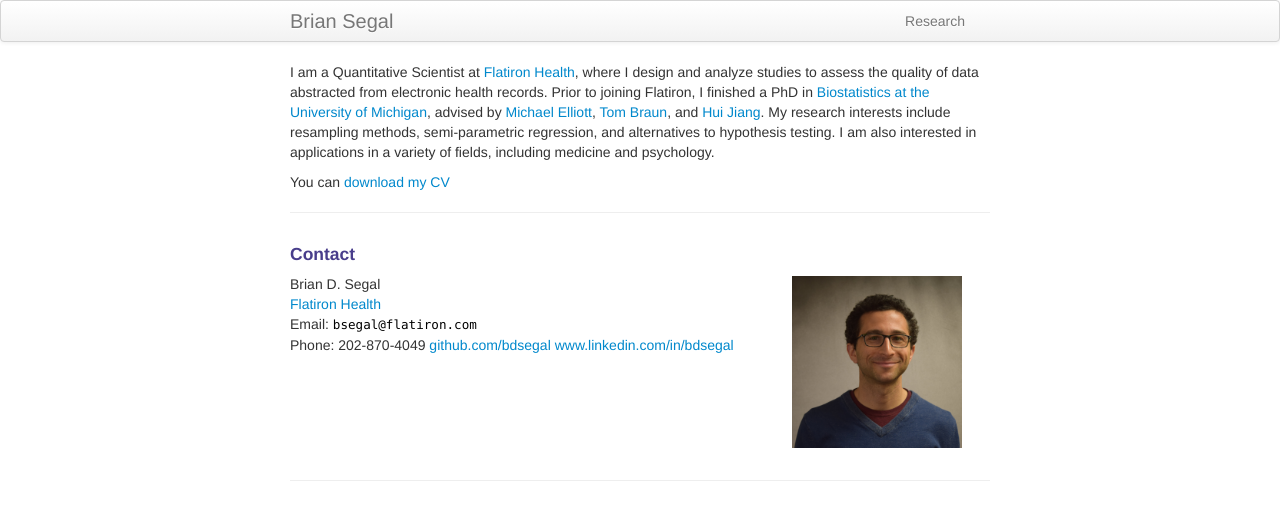
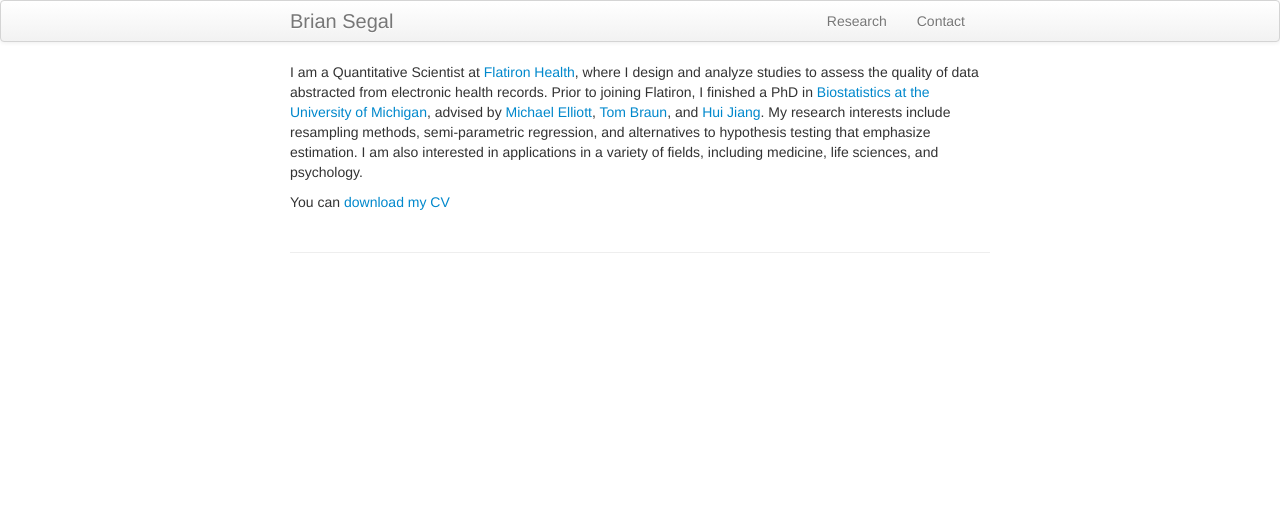
Before and after one commit to bdsegal/bdsegal.github.io, a Jekyll site: the page built from index.md, in a window 1280 px wide. Shown: the top 520 px of the page. Built offline with Jekyll 4.4.1, drawn with Linux system fonts in a browser that asks for light colours.

```diff
--- a/_includes/themes/twitter/default.html
+++ b/_includes/themes/twitter/default.html
@@ -36,6 +36,7 @@
           <a class="brand" href="{{ HOME_PATH }}">{{ site.title }}</a>
           <ul class="nav">
               <li><a href="{{ BASE_PATH }}/pages/research.html">Research</a></li>
+              <li><a href="{{ BASE_PATH }}/pages/contact.html">Contact</a></li>
           </ul>
         </div>
       </div>
--- a/index.md
+++ b/index.md
@@ -5,62 +5,7 @@ description: Brian D. Segal is a quantitative scientist at Flatiron Health
 keywords: Brian D. Segal, statistics
 ---
 
-I am a Quantitative Scientist at [Flatiron Health](http://www.flatiron.com), where I design and analyze studies to assess the quality of data abstracted from electronic health records. Prior to joining Flatiron, I finished a PhD in <a href = "https://sph.umich.edu/biostat/"> Biostatistics at the University of Michigan</a>, advised by <a href = "https://sph.umich.edu/faculty-profiles/elliott-michael.html"> Michael Elliott</a>, <a href = "https://sph.umich.edu/faculty-profiles/braun-thomas.html"> Tom Braun</a>, and <a href = "http://www-personal.umich.edu/~jianghui/"> Hui Jiang</a>. My research interests include resampling methods, semi-parametric regression, and alternatives to hypothesis testing. I am also interested in applications in a variety of fields, including medicine and psychology.
+I am a Quantitative Scientist at [Flatiron Health](http://www.flatiron.com), where I design and analyze studies to assess the quality of data abstracted from electronic health records. Prior to joining Flatiron, I finished a PhD in <a href = "https://sph.umich.edu/biostat/"> Biostatistics at the University of Michigan</a>, advised by <a href = "https://sph.umich.edu/faculty-profiles/elliott-michael.html"> Michael Elliott</a>, <a href = "https://sph.umich.edu/faculty-profiles/braun-thomas.html"> Tom Braun</a>, and <a href = "http://www-personal.umich.edu/~jianghui/"> Hui Jiang</a>. My research interests include resampling methods, semi-parametric regression, and alternatives to hypothesis testing that emphasize estimation. I am also interested in applications in a variety of fields, including medicine, life sciences, and psychology.
 
 You can [download my CV]({{ BASE_PATH }}/assets/bdsegal_cv.pdf)<br/>
 <!-- [orcid](http://orcid.org): [0000-0002-2568-2541](http://orcid.org/0000-0002-2568-2541)<br/> -->
-
-
----
-
-<div class="container">
-<h4><a name="contact"></a>Contact</h4>
-
-    <div class="row-fluid">
-        <div class="span5">
-            Brian D. Segal<br/>
-            <a href="http://www.flatiron.com"> Flatiron Health</a><br/>
-
-            <div id="hide_email">
-            Email: <code>bsegal@flatiron.com</code><br/>
-            Phone: 202-870-4049
-            <a href="https://github.com/bdsegal">github.com/bdsegal</a>
-            <a href="https://www.linkedin.com/in/bdsegal">www.linkedin.com/in/bdsegal</a>
-            </div>
-        </div>
-
-        <div class="span2">
-        <a href="../assets/pics/bdsegal.jpg">
-            <img src="../assets/pics/bdsegal.jpg"
-                  title="Brian Segal" alt="Brian Segal"/></a>
-        </div>
-    </div>
-</div>
-
-<!-- <table class="wide">
-<tr>
-  <td class="left">
-    <a href="pages/publpics/iplotCorr.html">
-        <img src="assets/publpics/iplotCorr.png" alt="R/qtlcharts example" title="R/qtlcharts example"/>
-    </a>
-  </td>
-  <td class="right">
-    <a href="pages/publpics/tian2016_fig4.html">
-        <img src="assets/publpics/tian2016_fig4.png" alt="Tian et
-        al. (2016) Fig 4" title="Tian et al. (2016) Fig 4"/>
-    </a>
-  </td>
-</tr>
-<tr>
-  <td class="left">
-    <a href="pages/publpics/samplemixups_fig7.html">
-        <img src="assets/publpics/samplemixups_fig7.png" alt="Broman et al. (2013) Fig 7" title="Broman et al. (2013) Fig 7"/>
-    </a>
-  </td>
-  <td class="right">
-    <a href="pages/publpics/isletc6_fig4.html">
-        <img src="assets/publpics/isletc6_fig4.png" alt="Tian et al. (2015) Fig 4" title="Tian et al. (2015) Fig 4"/>
-    </a>
-  </td>
-</tr>
-</table> -->
```
Also changed, not shown: pages/contact.md (added, +19 -0 lines), 1 other file.
